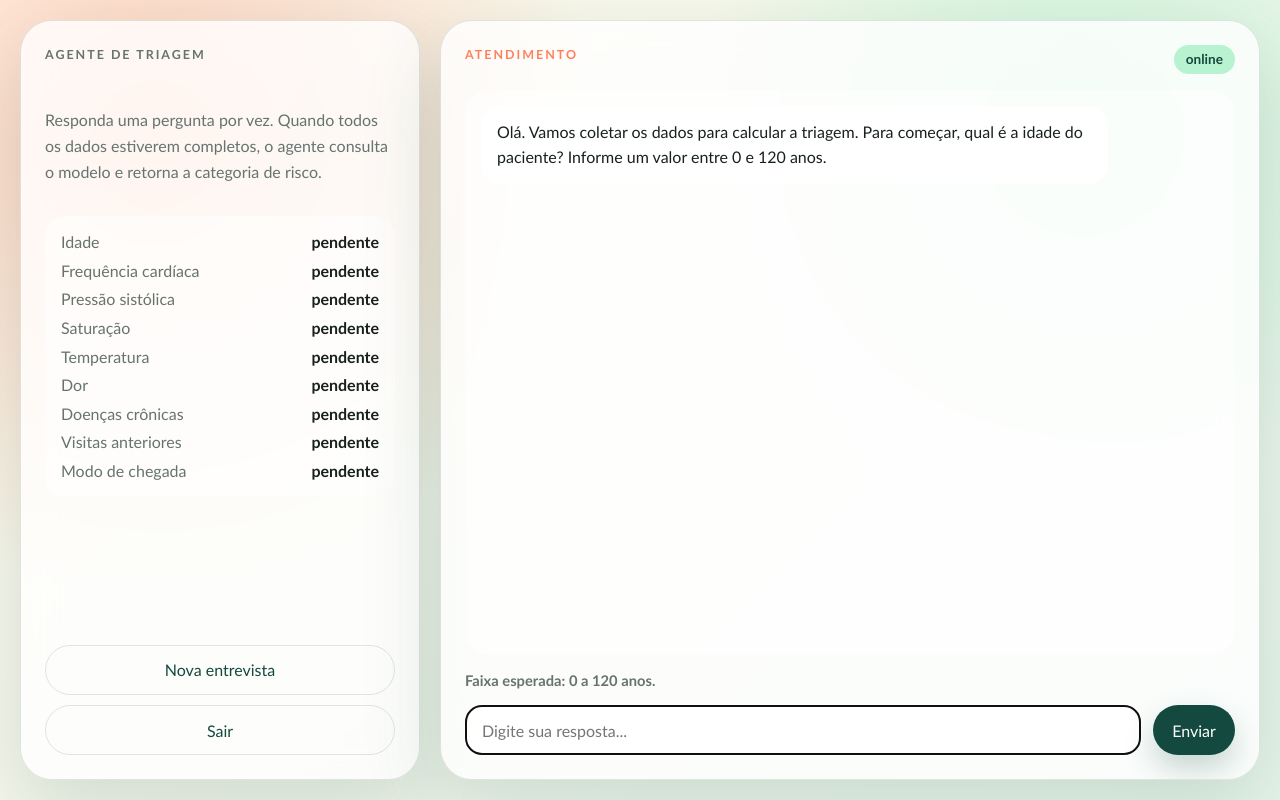
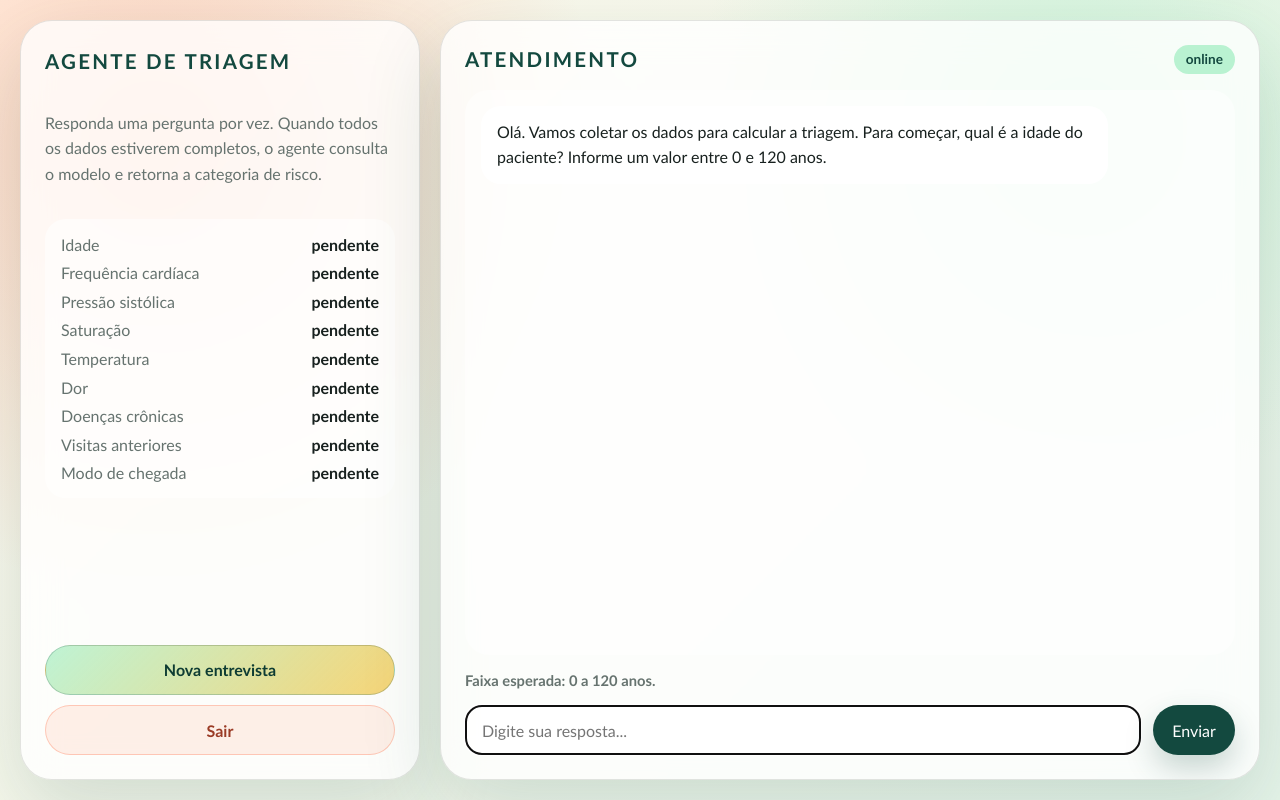
Before and after one commit to mikaelkanzaki-git/tech_challenge_fiap_2, a plain HTML site: page frontend/chat.html in a window 1280 px wide. Drawn offline with Linux system fonts and the light colour scheme; sample sign-in values are in the browser's storage.

Commit message:
improve chat reset and actions

```diff
--- a/frontend/chat.html
+++ b/frontend/chat.html
@@ -15,8 +15,8 @@
         </p>
         <dl id="patient-summary" class="patient-summary"></dl>
         <div class="side-actions">
-          <button id="restart-button" class="ghost-button" type="button">Nova entrevista</button>
-          <button id="logout-button" class="ghost-button" type="button">Sair</button>
+          <button id="restart-button" class="ghost-button restart-button" type="button">Nova entrevista</button>
+          <button id="logout-button" class="ghost-button logout-button" type="button">Sair</button>
         </div>
       </aside>
 
--- a/frontend/chat.js
+++ b/frontend/chat.js
@@ -9,6 +9,7 @@ const logoutButton = document.querySelector("#logout-button");
 const quickActions = document.querySelector("#quick-actions");
 
 const initialAgentMessage = "Olá. Vamos coletar os dados para calcular a triagem. Para começar, qual é a idade do paciente? Informe um valor entre 0 e 120 anos.";
+let interviewVersion = 0;
 
 const fieldLabels = {
   age: "Idade",
@@ -85,10 +86,11 @@ logoutButton.addEventListener("click", () => {
 });
 
 restartButton.addEventListener("click", () => {
-  startInterview({});
+  resetInterview();
 });
 
 async function sendMessage(message) {
+  const requestInterviewVersion = interviewVersion;
   appendMessage("user", message);
   chatInput.value = "";
   setFormEnabled(false);
@@ -108,6 +110,10 @@ async function sendMessage(message) {
       }),
     });
     const data = await response.json();
+
+    if (requestInterviewVersion !== interviewVersion) {
+      return;
+    }
 
     if (!response.ok) {
       appendMessage("agent", data.detail || "Não foi possível processar sua mensagem.");
@@ -130,9 +136,17 @@ async function sendMessage(message) {
     setFormEnabled(true);
     chatInput.focus();
   } catch (error) {
+    if (requestInterviewVersion !== interviewVersion) {
+      return;
+    }
+
     appendMessage("agent", "Não foi possível conectar com a API.");
     setFormEnabled(true);
   } finally {
+    if (requestInterviewVersion !== interviewVersion) {
+      return;
+    }
+
     if (chatStatus.textContent !== "finalizado") {
       chatStatus.textContent = "online";
     }
@@ -153,6 +167,12 @@ function readPatientData() {
   } catch (error) {
     return {};
   }
+}
+
+function resetInterview() {
+  interviewVersion += 1;
+  sessionStorage.removeItem("patient_data");
+  startInterview({});
 }
 
 function startInterview(patientData) {
--- a/frontend/styles.css
+++ b/frontend/styles.css
@@ -109,6 +109,14 @@ input {
   text-transform: uppercase;
 }
 
+.summary-panel > .eyebrow,
+.chat-header .eyebrow {
+  margin-bottom: 0;
+  color: var(--forest);
+  font-size: clamp(1rem, 1.6vw, 1.28rem);
+  letter-spacing: 0.11em;
+}
+
 h1,
 h2 {
   margin: 0;
@@ -207,10 +215,20 @@ h2 {
 }
 
 .ghost-button {
-  color: var(--forest);
-  background: transparent;
-  border: 1px solid var(--line);
+  font-weight: 900;
   box-shadow: none;
+}
+
+.restart-button {
+  color: #0e3c33;
+  background: linear-gradient(135deg, rgba(185, 242, 209, 0.92), rgba(243, 197, 69, 0.72));
+  border: 1px solid rgba(19, 73, 63, 0.22);
+}
+
+.logout-button {
+  color: #9a3b25;
+  background: rgba(255, 128, 93, 0.12);
+  border: 1px solid rgba(255, 128, 93, 0.36);
 }
 
 .chat-panel {
```
